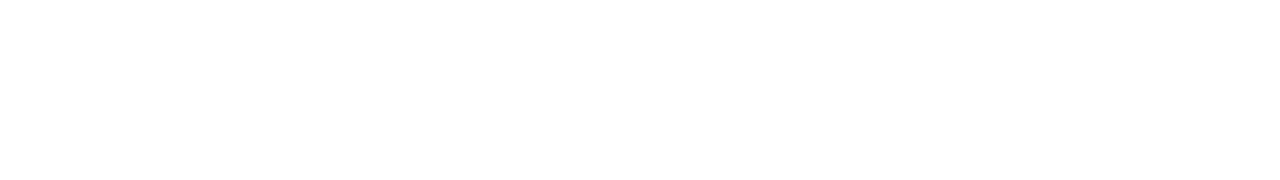
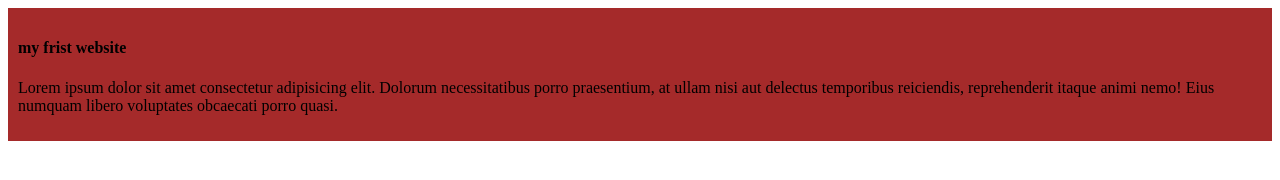
Before and after one commit to shiulisaren/my-frist-website, a plain HTML site: page index.html in a window 1280 px wide. Drawn offline with Linux system fonts and the light colour scheme.

Commit message:
added the fris tblog

```diff
--- a/index.html
+++ b/index.html
@@ -5,10 +5,16 @@
     <meta charset="UTF-8">
     <meta name="viewport" content="width=device-width, initial-scale=1.0">
     <title>my simple website</title>
+    <link rel="stylesheet" href="styles/blog.css">
 </head>
 
 <body>
-
+    <div>
+        <h4>my frist website</h4>
+        <p>Lorem ipsum dolor sit amet consectetur adipisicing elit. Dolorum necessitatibus porro praesentium, at ullam
+            nisi aut delectus temporibus reiciendis, reprehenderit itaque animi nemo! Eius numquam libero voluptates
+            obcaecati porro quasi.</p>
+    </div>
 </body>
 
 </html>
--- /dev/null
+++ b/styles/blog.css
@@ -0,0 +1,5 @@
+div {
+    background-color: brown;
+    padding: 10px;
+    border: 20px;
+}
```
